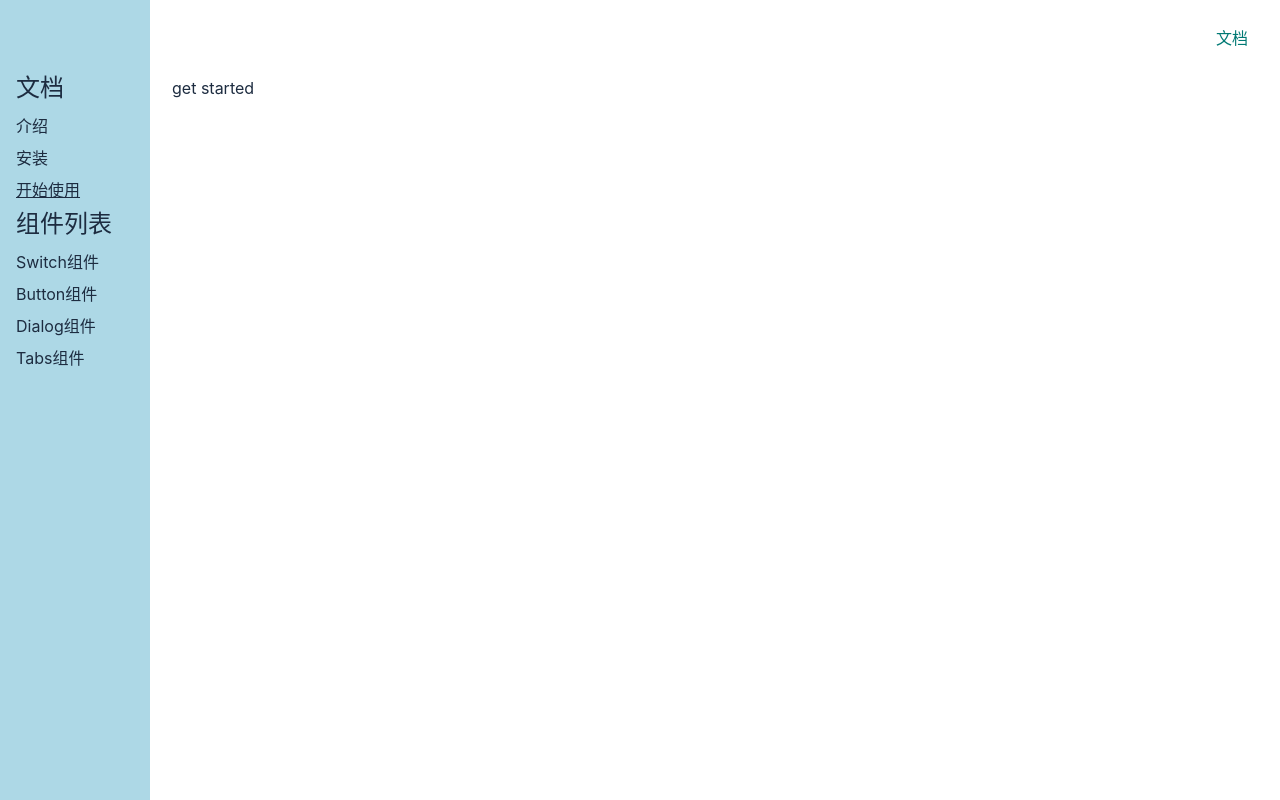
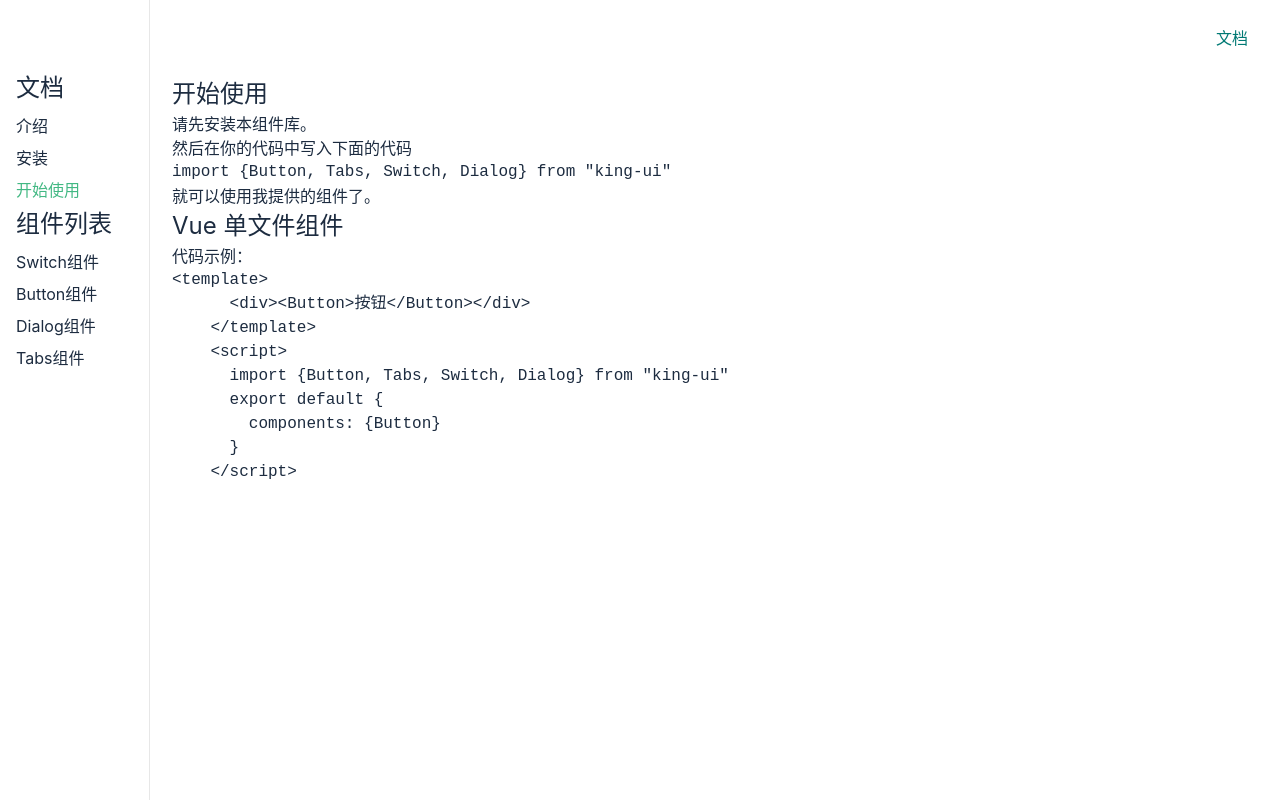
Before and after one commit to 72803286/Melons-UI, a Vue app: page /#/doc/start in a window 1280 px wide. Built offline with nearby package versions, Linux system fonts and the light colour scheme.

Commit message:
填充文档内容

```diff
--- a/src/views/Doc.vue
+++ b/src/views/Doc.vue
@@ -45,7 +45,7 @@
 
 <style lang="scss" scoped>
 .router-link-active {
-  text-decoration: underline;
+  color: #42b883;
 }
 .layout {
   display: flex;
@@ -75,7 +75,7 @@
   }
 }
 aside {
-  background: lightblue;
+  border-right:1px solid rgba(0, 0, 0, 0.096) ;
   width: 150px;
   padding: 16px;
   position: fixed;
@@ -89,6 +89,9 @@
   > ol {
     > li {
       padding: 4px 0;
+      >a{
+        text-decoration: none;
+      }
     }
   }
 }
--- a/src/views/GetStarted.vue
+++ b/src/views/GetStarted.vue
@@ -1,5 +1,26 @@
 <template>
-    <div>
-        get started
-    </div>
-</template>
+    <article>
+      <h1>
+        开始使用
+      </h1>
+
+      <p>请先<a href="#/doc/install">安装</a>本组件库。</p>
+      <p>然后在你的代码中写入下面的代码</p>
+      <pre><code>import {Button, Tabs, Switch, Dialog} from "king-ui"</code></pre>
+      就可以使用我提供的组件了。
+
+      <h2>Vue 单文件组件</h2>
+      <p>代码示例：</p>
+      <pre><code>&lt;template&gt;
+      &lt;div&gt;&lt;Button&gt;按钮&lt;/Button&gt;&lt;/div&gt;
+    &lt;/template&gt;
+    &lt;script&gt;
+      import {Button, Tabs, Switch, Dialog} from "king-ui"
+      export default {
+        components: {Button}
+      }
+    &lt;/script&gt;
+     </code></pre>
+
+    </article>
+    </template>
--- a/src/views/Install.vue
+++ b/src/views/Install.vue
@@ -1,5 +1,13 @@
 <template>
-    <div>
-        install
-    </div>
-</template>
+    <article>
+      <h1>安装</h1>
+      <p>打开终端运行下列命令：</p>
+      <pre><code>npm install king-ui</code></pre>
+      <p>或</p>
+      <pre><code>yarn add king-ui</code></pre>
+
+      <p>
+        下一节：<a href="#/doc/get-started">开始使用</a>
+      </p>
+    </article>
+    </template>
--- a/src/views/Intro.vue
+++ b/src/views/Intro.vue
@@ -1,5 +1,9 @@
 <template>
-    <div>
-        intro
-    </div>
-</template>
+    <article>
+      <h1>介绍</h1>
+      <p>King UI 是一款基于 Vue 3 和 TypeScript 的 UI 组件库。</p>
+      <p>这款组件库其实是我为了总结自己这几年的技术经验而写的，全程亲手编写，尽量不采用第三方库，包括你现在看到的这个官网也几乎都是我自己写的。</p>
+      <p>所以如果强烈不建议你将此 UI 库用于生产环境。但如果你是抱着看源代码的目的来的，那么这个库还是值得一看的。源代码放在了 github.com/frankfang/xxxxxxx，历史提交信息非常规范，你可以按提交的顺序逐个查看；你也可以直接查看每个组件的源代码和示例，运行方法见 README.md。</p>
+      下一节：<a href="#/doc/install">安装</a>
+    </article>
+    </template>
```
